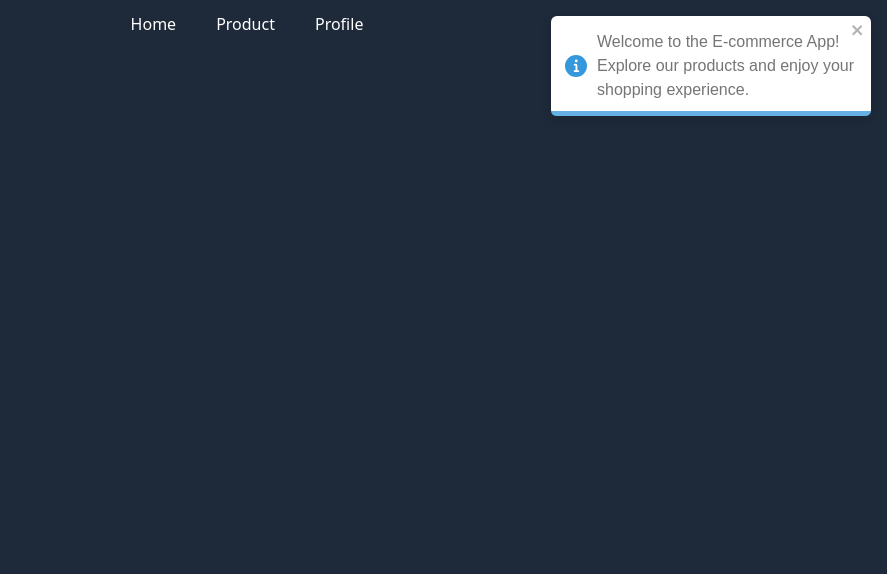
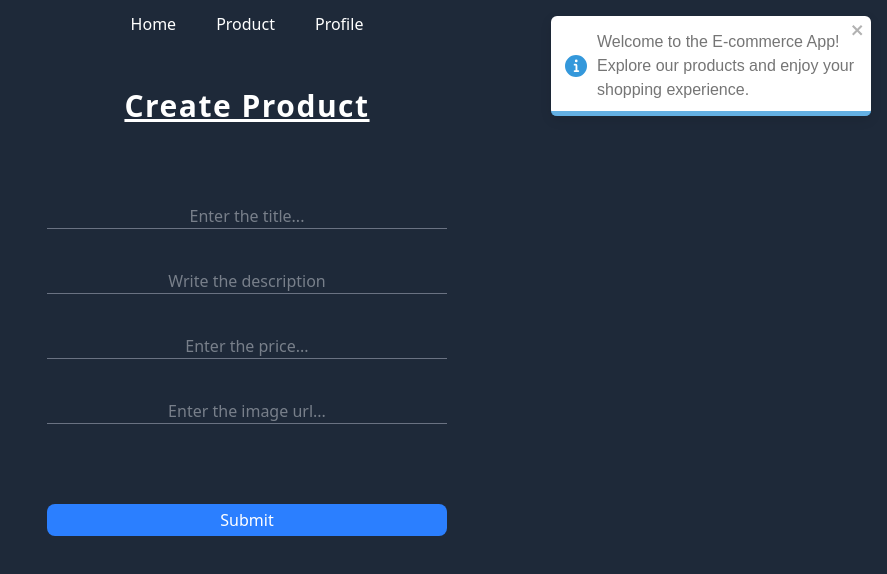
Before and after one commit to Aman5613/Project-III, a React (Vite) app in the folder Frontend/: page /create-product in a window 1280 px wide. Shown: the top 574 px of the page, without its empty margins (393-1280 px from the left). Built offline with nearby package versions, Linux system fonts and the light colour scheme.

Commit message:
create product

```diff
--- a/Frontend/src/Nav/Nav.jsx
+++ b/Frontend/src/Nav/Nav.jsx
@@ -1,10 +1,12 @@
 import { NavLink } from 'react-router-dom'
 
 const Nav = () => {
+    const user = JSON.parse(localStorage.getItem("user")) || {};
     return (
         <nav className='justify-center items-center py-3 flex space-x-3 md:space-x-10'>
             <NavLink to={"/"}>Home</NavLink>
             <NavLink to={"/products"}>Product</NavLink>
+            {user.isAdmin ? <><NavLink to={"/create-product"}>Create-Product</NavLink></> : <></>}
             <NavLink to={"/profile"} >Profile</NavLink>
         </nav>
     )
--- /dev/null
+++ b/Frontend/src/Pages/CreateProduct.jsx
@@ -0,0 +1,33 @@
+import { nanoid } from "nanoid";
+import { useForm } from "react-hook-form";
+import { useDispatch} from "react-redux";
+import { asynccreateProduct } from "../Store/productAction";
+
+const CreateProduct = () => {
+    const dispatch = useDispatch();
+    console.log("create product page");
+
+    const { register, handleSubmit, reset } = useForm();
+
+    const onSubmit = (product) => {
+        product.id = nanoid();
+        // console.log(data);
+        dispatch(asynccreateProduct(product));
+        reset();
+    };
+
+    return (
+        <div className="flex flex-col items-center justify-center space-y-5 ">
+            <h1 className="font-bold text-3xl mt-10 mb-20 underline tracking-wider">Create Product</h1>
+            <form onSubmit={handleSubmit(onSubmit)} className="flex flex-col space-y-10">
+                <input className="w-50 md:w-100 border-b outline-none text-center border-gray-500 text-gray-300" type="text" placeholder="Enter the title..." {...register("title")} />
+                <input className="w-50 md:w-100 border-b outline-none text-center border-gray-500 text-gray-300" type="text" placeholder="Write the description" {...register("description")} />
+                <input className="w-50 md:w-100 border-b outline-none text-center border-gray-500 text-gray-300" type="text" placeholder="Enter the price..." {...register("price")} />
+                <input className="w-50 md:w-100 border-b outline-none text-center border-gray-500 text-gray-300" type="url" name="product-img" placeholder="Enter the image url..." {...register("imageUrl")} />
+                <input type="submit" className="px-3 py-1 rounded-lg bg-blue-500 mt-10" />
+            </form>
+        </div>
+    )
+}
+
+export default CreateProduct
--- a/Frontend/src/Pages/Register.jsx
+++ b/Frontend/src/Pages/Register.jsx
@@ -25,10 +25,11 @@ const Register = () => {
             <h1 className="font-bold text-3xl mt-10 mb-20 underline tracking-wider">Register User</h1>
             <form onSubmit={handleSubmit(registerHandler)} className="flex flex-col space-y-10">
                 <input {...register("name")} type="text" placeholder="Enter Your Name" className="w-50 md:w-100 border-b outline-none text-center border-gray-500 text-gray-300" />
+                <input {...register("email")} type="email" placeholder="Enter Your Email" className="w-50 md:w-100 border-b outline-none text-center border-gray-500 text-gray-300" />
                 <div className="relative">
                     <input {...register("password", { required: true })} type={showPassword ? "text" : "password"} placeholder="Enter Your Password" className="w-50 md:w-100 border-b outline-none text-center border-gray-500 text-gray-300 pr-10" />
                     <button type="button" onClick={() => setShowPassword((prev) => !prev)} className="absolute right-2 top-1/2 transform -translate-y-1/2 text-sm text-blue-500" tabIndex={-1}> {showPassword ? <FaEyeSlash /> : <FaEye />}</button>
-                </div>                <input {...register("password")} type="password" placeholder="Enter Your Password" className="w-50 md:w-100 border-b outline-none text-center border-gray-500 text-gray-300" />
+                </div>
                 <input type="submit" className="px-3 py-1 border bg-blue-500 rounded-2xl font-bold text-black cursor-pointer hover:scale-103 mt-20" />
             </form>
         </div>
--- a/Frontend/src/Routes/Mainroutes.jsx
+++ b/Frontend/src/Routes/Mainroutes.jsx
@@ -4,6 +4,7 @@ import Product from '../Pages/Product'
 import Login from '../Pages/Login'
 import Register from '../Pages/Register'
 import Profile from '../Pages/Profile'
+import CreateProduct from '../Pages/createProduct'
 
 const Mainroutes = () => {
     return (
@@ -13,6 +14,7 @@ const Mainroutes = () => {
             <Route path='/login' element={<Login/>} />
             <Route path='/register' element={<Register/>} />
             <Route path='/profile' element={<Profile/>} />
+            <Route path='/create-product' element={<CreateProduct/>}/>
         </Routes>
     )
 }
--- /dev/null
+++ b/Frontend/src/Store/productAction.jsx
@@ -0,0 +1,13 @@
+import { toast } from "react-toastify"
+import { instance } from "../Utils/axios.config";
+
+
+export const asynccreateProduct =  (product) => async () => {
+    try {
+        const res = await instance.post("/products", product);
+        console.log("Product created successfully:", res.data);
+        toast.success("Product created successfully");
+    } catch (error) {
+        toast.error(error.message);
+    }
+}
```
Also changed, not shown: 1 other file (tests, documents, lock files or other folders).
